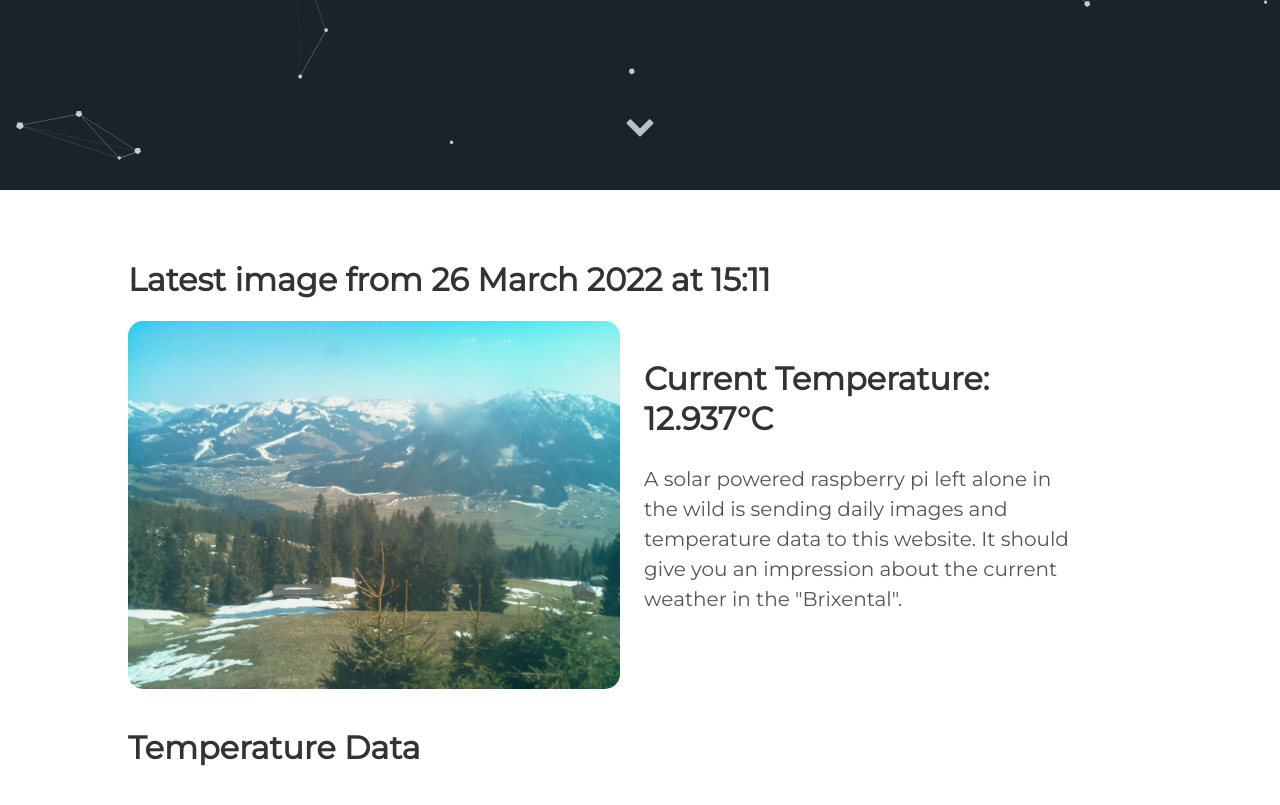
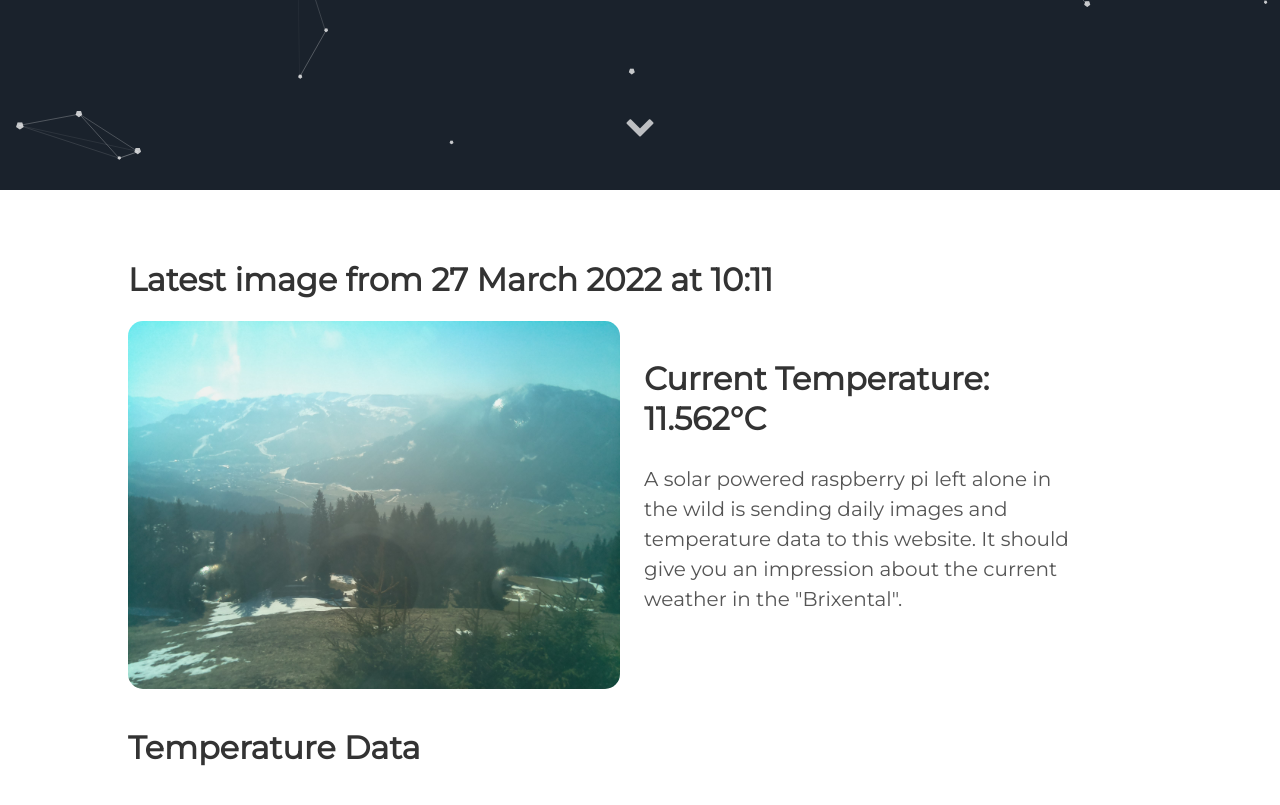
Before and after one commit to vektorious/vektorious.github.io, a Jekyll site: the page built from resources/huette.md, in a window 1280 px wide and 900 px high, scrolled down 710 px. Shown: the top 805 px of the window. Built offline with Jekyll 4.4.1, drawn with Linux system fonts in a browser that asks for light colours.

Commit message:
I'm a bot beep boop

```diff
--- a/resources/huette.md
+++ b/resources/huette.md
@@ -6,13 +6,13 @@ image: '/assets/img/'
 description: 'Live image from the Austrian alps'
 twitter_text: ' '
 ---
-## Latest image from 26 March 2022 at 15:11
+## Latest image from 27 March 2022 at 10:11
 <div class="huette">
   <div class="huette-image">
     <img src="{{ "/assets/img/huette.jpg" | prepend: site.baseurl }}">
   </div>
   <div class="huette-text">
-        <h2>Current Temperature: 12.937°C</h2>
+        <h2>Current Temperature: 11.562°C</h2>
         <p>A solar powered raspberry pi left alone in the wild is sending daily images and temperature data to this website. It should give you an impression about the current weather in the "Brixental".</p>
 
   </div>
```
Also changed, not shown: rpi-script/2022-03-27_100946.txt (renamed from rpi-script/2022-03-26_150947.txt, +5 -5 lines), rpi-script/huette.md (+2 -2 lines), assets/img/huette.jpg, assets/img/temp_plot.png, rpi-script/temp_plot.png, 1 other file.
